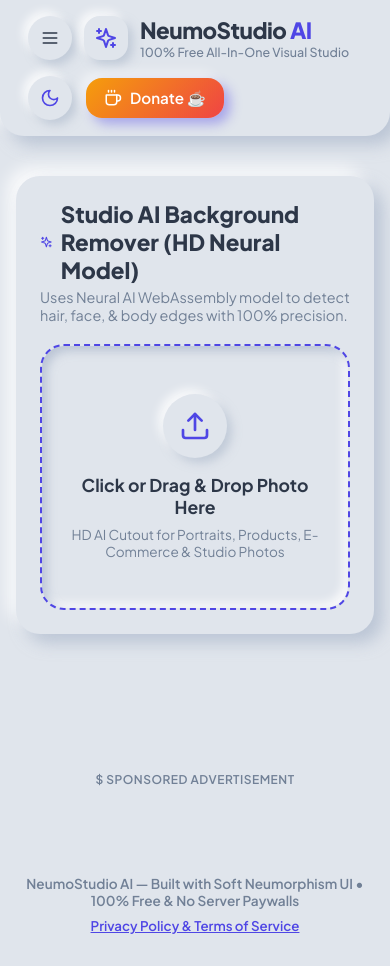
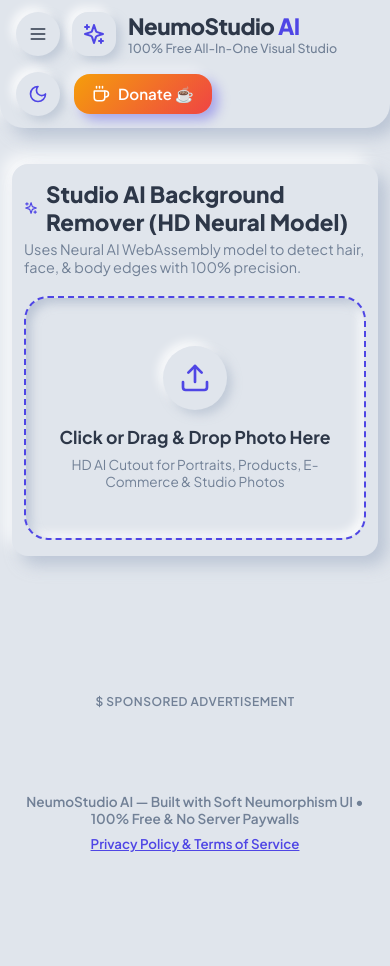
Before and after one commit to huzaifakhan5905-lab/neumorphism-studio, a React (Vite) app: page / in a window 390 px wide. After the commit the page ends 884 px from the top, so only its background shows below. Built offline with nearby package versions, Linux system fonts and the light colour scheme; no server answers.

Commit message:
FixMobileHorizontalFitAndPreventSideScrollOverflow

```diff
--- a/src/styles/neumorphism.css
+++ b/src/styles/neumorphism.css
@@ -48,13 +48,21 @@
   padding: 0;
   font-family: 'Plus Jakarta Sans', sans-serif;
   transition: background-color 0.3s ease, color 0.3s ease, box-shadow 0.3s ease;
+  max-width: 100%;
+}
+
+html, body {
+  width: 100%;
+  max-width: 100vw;
+  overflow-x: hidden !important;
+  position: relative;
 }
 
 body {
   background-color: var(--bg-color);
   color: var(--text-main);
   min-height: 100vh;
-  overflow-x: hidden;
+  -webkit-text-size-adjust: 100%;
 }
 
 /* Custom Scrollbar */
@@ -76,6 +84,7 @@
   box-shadow: var(--neu-flat);
   border-radius: var(--border-radius-lg);
   padding: 24px;
+  max-width: 100%;
 }
 
 .neu-card-sm {
@@ -83,6 +92,7 @@
   box-shadow: var(--neu-flat-sm);
   border-radius: var(--border-radius-md);
   padding: 16px;
+  max-width: 100%;
 }
 
 .neu-inset {
@@ -90,6 +100,7 @@
   box-shadow: var(--neu-inset);
   border-radius: var(--border-radius-md);
   padding: 16px;
+  max-width: 100%;
 }
 
 .neu-btn {
@@ -155,6 +166,7 @@
   color: var(--text-main);
   font-size: 0.95rem;
   outline: none;
+  box-sizing: border-box;
 }
 
 .neu-input:focus, .neu-select:focus, .neu-textarea:focus {
@@ -227,6 +239,9 @@
   display: flex;
   flex-direction: column;
   min-height: 100vh;
+  width: 100%;
+  max-width: 100vw;
+  overflow-x: hidden;
 }
 
 .main-content {
@@ -237,6 +252,7 @@
   margin: 0 auto;
   padding: 24px;
   width: 100%;
+  box-sizing: border-box;
 }
 
 .mobile-only {
@@ -247,6 +263,7 @@
   .main-content {
     grid-template-columns: 1fr;
     padding: 16px;
+    gap: 16px;
   }
 
   .mobile-only {
@@ -267,3 +284,27 @@
     animation: fadeIn 0.2s ease-out;
   }
 }
+
+@media (max-width: 640px) {
+  .main-content {
+    padding: 12px;
+    gap: 12px;
+  }
+
+  .neu-card {
+    padding: 16px 12px;
+    border-radius: var(--border-radius-md);
+  }
+
+  .neu-card-sm, .neu-inset {
+    padding: 12px 10px;
+  }
+
+  header {
+    padding: 12px 16px !important;
+  }
+
+  h1, h2 {
+    word-break: break-word;
+  }
+}
```
Also changed, not shown: index.html (+1 -1 lines).
